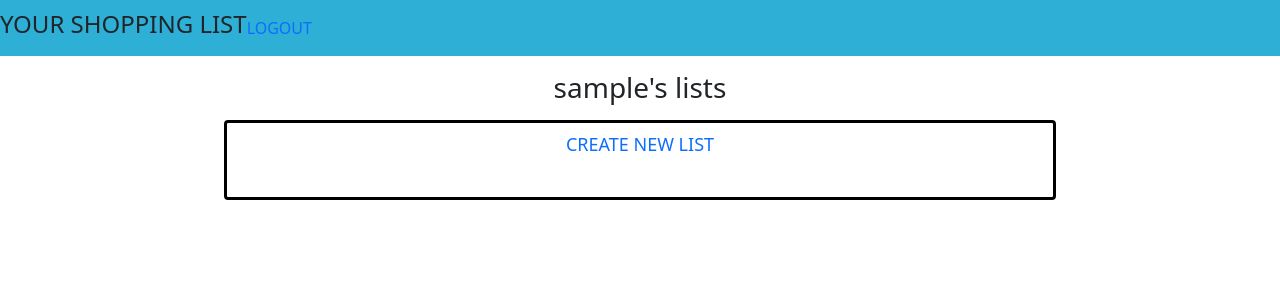
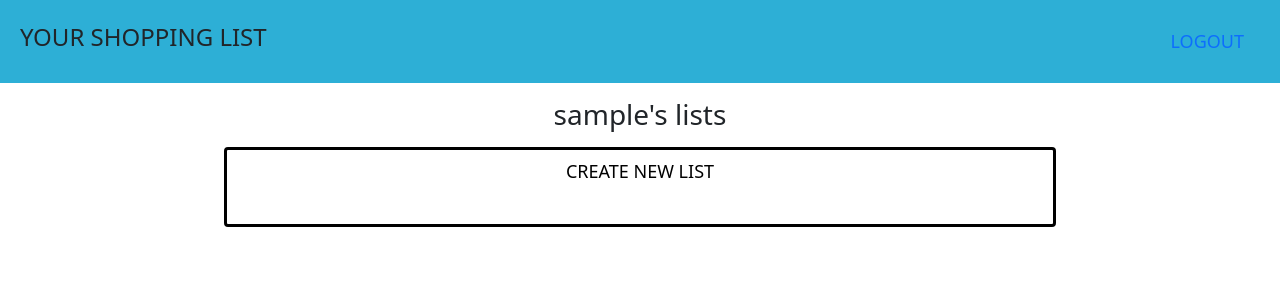
Before and after one commit to mikael-johnsson/your-shopping-list, a Django app: page / in a window 1280 px wide. Shown: the top 300 px of the page. Run offline with Django 4.2, Linux system fonts and the light colour scheme; the visitor is signed in with stand-in values (Sample User, id 1); data that the repository does not hold is empty.

Commit message:
style navbar

```diff
--- a/static/css/style.css
+++ b/static/css/style.css
@@ -7,11 +7,15 @@ h3 {
 a {
     text-decoration: none;
     text-transform: uppercase;
+    color: black;
+    font-size: large;
 }
 
 /* Nav bar*/
-nav {
+.navbar {
     background-color: rgb(45, 175, 214);
+    justify-content: space-between;
+    padding: 20px;
 }
 
 nav h1 {
@@ -19,8 +23,8 @@ nav h1 {
     font-size: x-large;
 }
 
-.nav-item {
-    text-align: end;
+.link-container {
+    display: flex;
 }
 
 /* List of lists page*/
@@ -32,6 +36,5 @@ nav h1 {
     font-size: large;
     text-align: center;
     vertical-align: middle;
-    padding: auto;
     border: 3px solid black;
 }
--- a/templates/base.html
+++ b/templates/base.html
@@ -24,25 +24,23 @@
     <title>Your Shopping List</title>
 </head>
 <body>
-    <nav class="navbar">
+    <nav class="navbar navbar-expand{-sm|-md|-lg|-xl|-xxl}">
         <h1>Your Shopping List</h1>
-        <ul class="navbar-nav me-auto">
+        <div class="link-container">
             {% if user.is_authenticated %}
-            <li class="nav-item">
+
                 <a class="nav-link {% if request.path == logout_url %}active{% endif %}" aria-current="page"
                     href="{% url 'account_logout' %}">Logout</a>
-            </li>
+
             {% else %}
-            <li class="nav-item">
+
                 <a class="nav-link {% if request.path == signup_url %}active{% endif %}" aria-current="page"
                     href="{% url 'account_signup' %}">Sign Up</a>
-            </li>
-            <li class="nav-item">
                 <a class="nav-link {% if request.path == login_url %}active{% endif %}" aria-current="page"
                     href="{% url 'account_login' %}">Login</a>
-            </li>
+
             {% endif %}
-        </ul>
+        </div>
     </nav>
 
     {% block content %}
```
